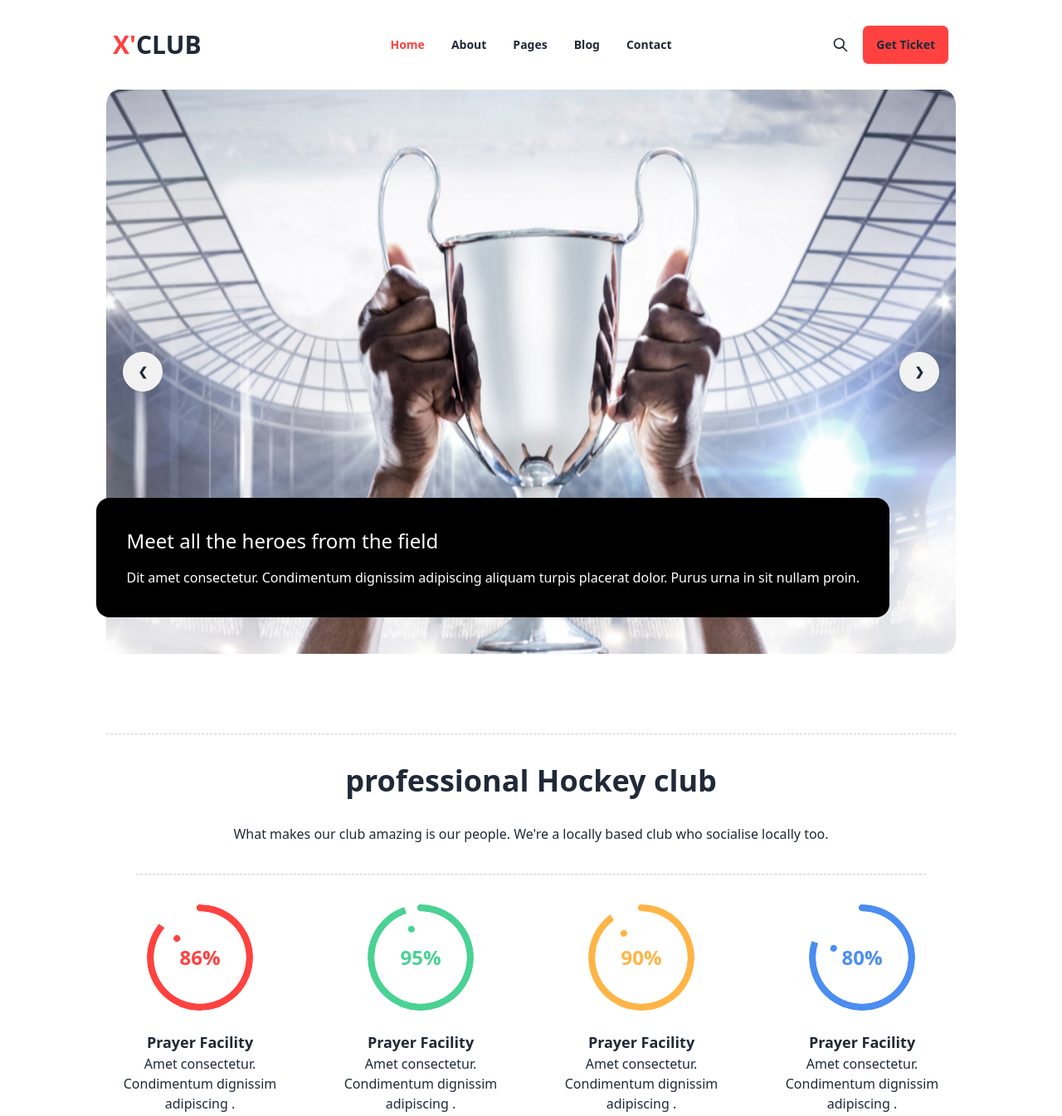
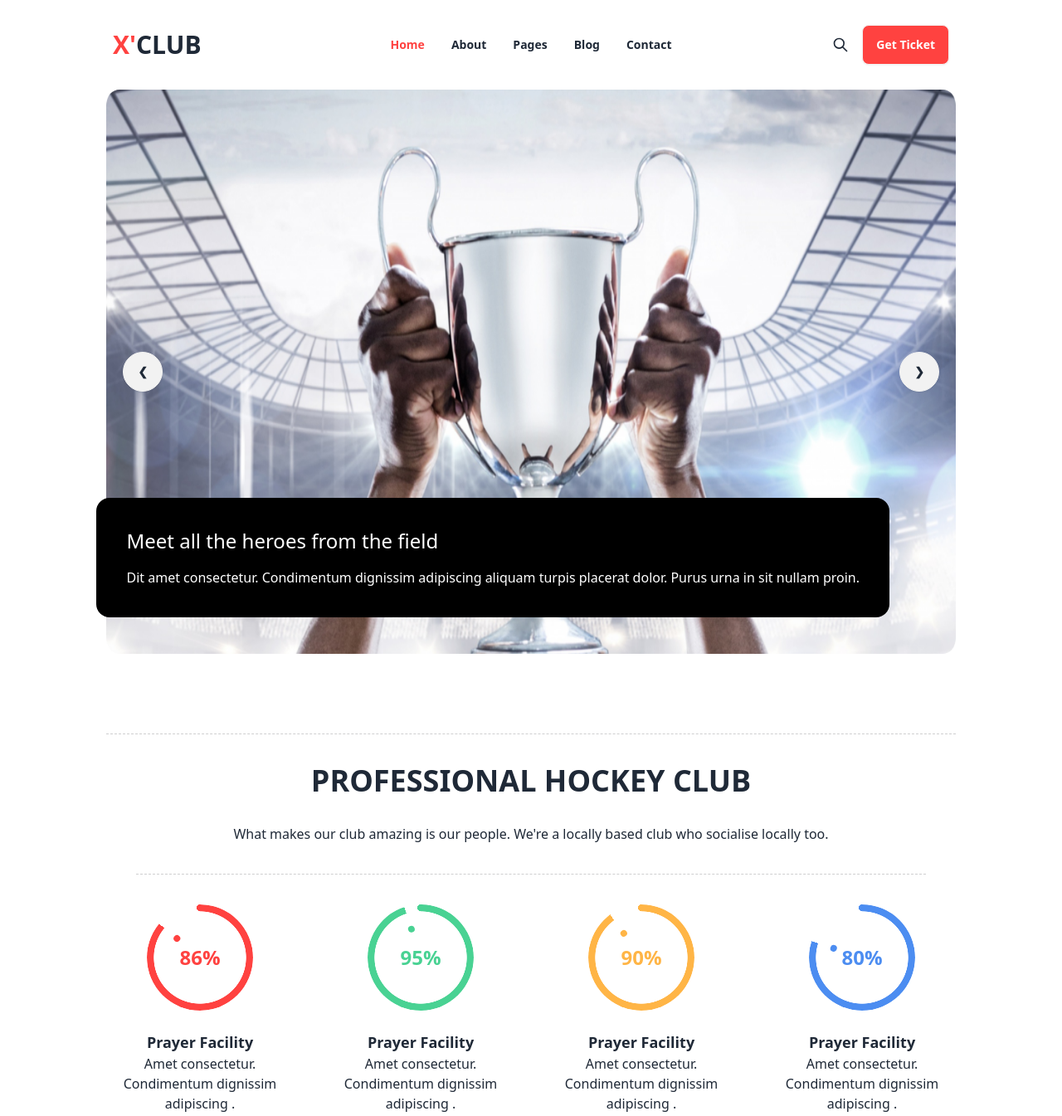
Before and after one commit to Nayeem1402/Hockey-Club, a plain HTML site: page index.html in a window 1280 px wide. Shown: the top 1345 px of the page at 83% size. Drawn offline with nearby package versions, Linux system fonts and the light colour scheme.

Commit message:
final details chacked and  done

```diff
--- a/index.html
+++ b/index.html
@@ -77,7 +77,7 @@
                     <path stroke-linecap="round" stroke-linejoin="round" stroke-width="2"
                         d="M21 21l-6-6m2-5a7 7 0 11-14 0 7 7 0 0114 0z" />
                 </svg>
-                <a class="btn bg-common-color ml-4">Get Ticket</a>
+                <a class="btn bg-common-color text-white ml-4">Get Ticket</a>
             </div>
         </div>
 
@@ -119,7 +119,7 @@
         <!-- professional Hockey club section  -->
         <section class="lg:mb-32">
             <div class="text-center space-y-8">
-                <h1 class="text-4xl font-extrabold"> professional Hockey club </h1>
+                <h1 class="text-4xl uppercase font-extrabold"> professional Hockey club </h1>
                 <p>What makes our club amazing is our people. We're a locally based club who socialise locally too.</p>
             </div>
             <hr class="new2 m-9">
```
